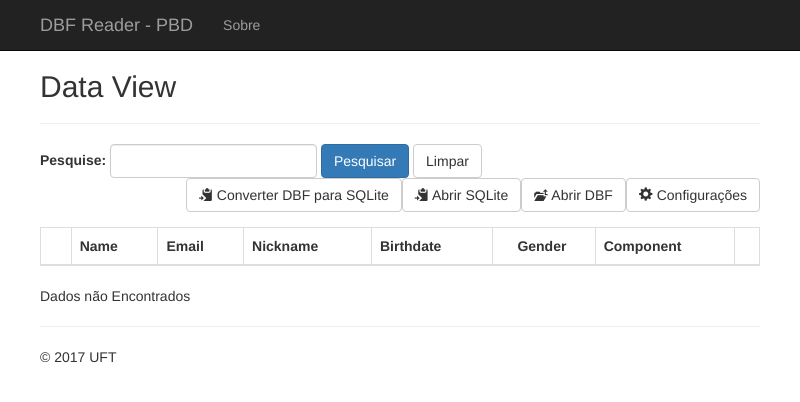
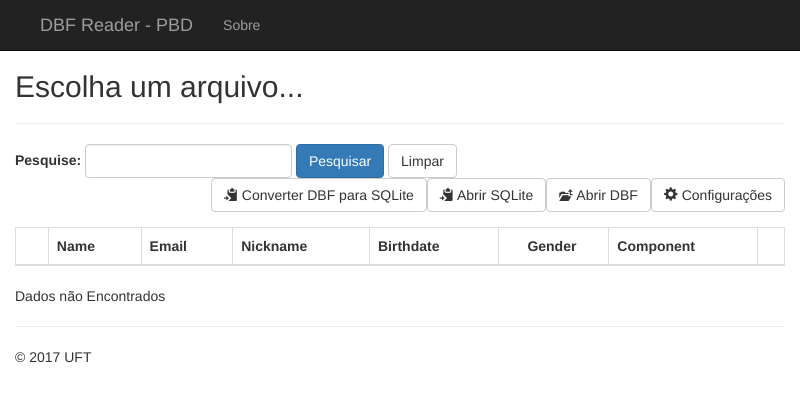
Before and after one commit to thiagoretes/PBD-2017-1, an Electron app: page DBFreader/index.html in a window 800 px wide. Drawn offline with nearby package versions, Linux system fonts and the light colour scheme; files whose address does not match are found by name.

Commit message:
Fixed last merge.

```diff
--- a/DBFreader/index.html
+++ b/DBFreader/index.html
@@ -173,9 +173,9 @@
     </div>
   </nav>
 
-  <div id="app" class="container">
-    <!-- Example row of columns -->
-    <h2 class="sub-header">Data View</h2>
+  <div id="app" class="container-fluid">
+    <!-- Example row of columns -->		      <!-- Example row of columns -->
+    <h2 class="sub-header" style="display: none;" v-bind:style="{ display: isLoaded }">{{ tableName }}</h2>
     <hr>
     <div class="row">
       <div class="col-md-7 form-inline">
@@ -275,7 +275,7 @@
         descending-icon="glyphicon glyphicon-chevron-down" pagination-class="" pagination-info-class="" pagination-component-class=""
         :pagination-component="paginationComponent" :item-actions="itemActions" :append-params="moreParams" :per-page="perPage"
         wrapper-class="vuetable-wrapper" table-wrapper=".vuetable-wrapper" loading-class="loading" detail-row-component="my-detail-row"
-        detail-row-id="id" detail-row-transition="expand" row-class-callback="rowClassCB" load-on-start="false"></vuetable>
+        detail-row-id="id" detail-row-transition="expand" row-class-callback="rowClassCB" :load-on-start="false"></vuetable>
     </div>
     <hr>
 
```
